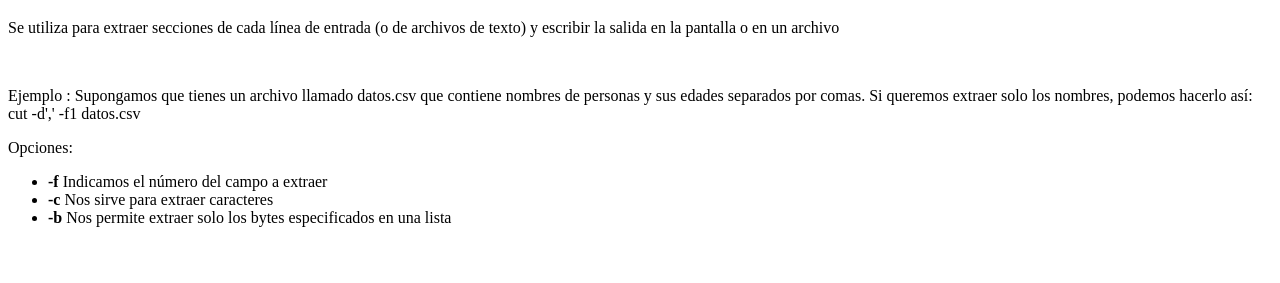
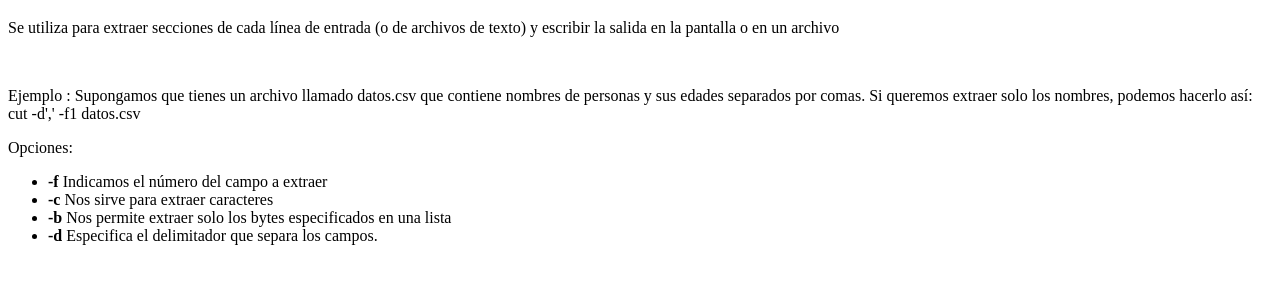
Before and after one commit to EduardMacesanu/EduardRepositorio, a plain HTML site: page CUT.html in a window 1280 px wide. Shown: the part 61-344 px from the top of the page. Drawn offline with Linux system fonts and the light colour scheme.

Commit message:
Cambios Marcos

```diff
--- a/CUT.html
+++ b/CUT.html
@@ -11,15 +11,14 @@
     <p>Se utiliza para extraer secciones de cada línea de entrada (o de archivos de texto) y escribir la salida en la pantalla o en un archivo</p> <br>
     <p>Ejemplo : Supongamos que tienes un archivo llamado datos.csv que contiene nombres de personas y sus edades separados por comas. Si queremos extraer solo los nombres, podemos hacerlo así: <br> cut -d',' -f1 datos.csv
     </p>
-    <!-- Eduard Macesanu -->
-    <!-- Eduard Macesanu -->
-
     <!--Alex Moya-->
     <p>Opciones:</p>
     <ul>
         <li> <b>-f</b> Indicamos el número del campo a extraer</li>
         <li> <b>-c</b> Nos sirve para extraer caracteres</li>
         <li> <b>-b</b> Nos permite extraer solo los bytes especificados en una lista</li> <!-- Añadido por Ernesto Velasco-->
+    	<!-- Marcos Adán Ruiz -->
+	<li><b>-d</b> Especifica el delimitador que separa los campos.</li>
     </ul>
 </body>
 </html>
```
